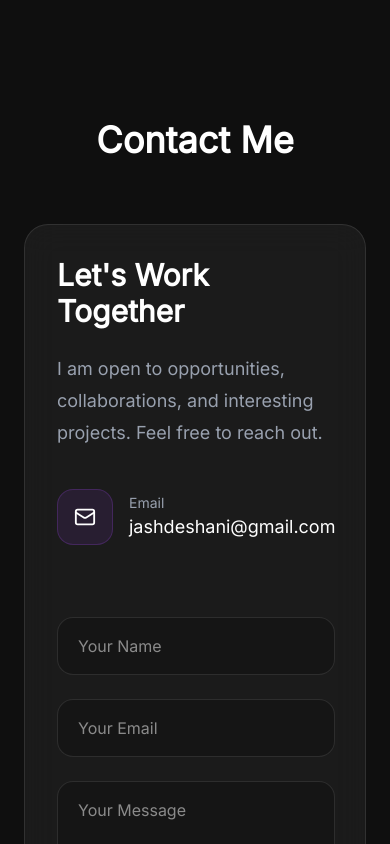
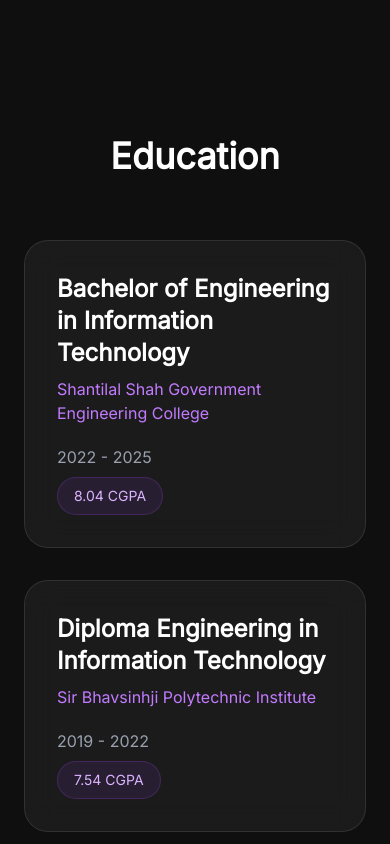
Before and after one commit to jash1734/jash-portfolio, a Next.js app: page / in a window 390 px wide. Shown: the part 5720-6564 px from the top of the page. Built offline with nearby package versions, Linux system fonts and the light colour scheme.

Commit message:
added education component

```diff
--- /dev/null
+++ b/app/components/Education.tsx
@@ -0,0 +1,147 @@
+import Reveal from "./Reveal";
+
+const education = [
+  {
+    degree: "Bachelor of Engineering in Information Technology",
+
+    institute: "Shantilal Shah Government Engineering College",
+
+    duration: "2022 - 2025",
+
+    cgpa: "8.04 CGPA",
+  },
+
+  {
+    degree: "Diploma Engineering in Information Technology",
+
+    institute: "Sir Bhavsinhji Polytechnic Institute",
+
+    duration: "2019 - 2022",
+
+    cgpa: "7.54 CGPA",
+  },
+];
+
+const Education = () => {
+
+  return (
+    <section
+      id="education"
+      className="py-28 px-6"
+    >
+      <Reveal>
+
+        <div className="max-w-6xl mx-auto">
+
+          <h2
+            className="
+              text-4xl
+              md:text-5xl
+              font-bold
+              text-center
+              mb-16
+            "
+          >
+            Education
+          </h2>
+
+          <div className="space-y-8">
+
+            {education.map((item) => (
+              <div
+
+                key={item.degree}
+
+                className="
+                  bg-white/5
+                  border
+                  border-white/10
+                  rounded-3xl
+                  p-8
+                  backdrop-blur-lg
+                  hover:border-purple-500/40
+                  hover:bg-white/[0.07]
+                  transition
+                  duration-300
+                "
+              >
+
+                <div
+                  className="
+                    flex
+                    flex-col
+                    md:flex-row
+                    md:items-center
+                    md:justify-between
+                    gap-5
+                  "
+                >
+
+                  <div>
+
+                    <h3
+                      className="
+                        text-2xl
+                        font-semibold
+                        mb-2
+                      "
+                    >
+                      {item.degree}
+                    </h3>
+
+                    <p
+                      className="
+                        text-purple-400
+                      "
+                    >
+                      {item.institute}
+                    </p>
+
+                  </div>
+
+                  <div
+                    className="
+                      flex
+                      flex-col
+                      md:items-end
+                      gap-2
+                    "
+                  >
+
+                    <p className="text-gray-400">
+                      {item.duration}
+                    </p>
+
+                    <div
+                      className="
+                        px-4
+                        py-2
+                        rounded-full
+                        bg-purple-500/10
+                        border
+                        border-purple-500/20
+                        text-purple-300
+                        text-sm
+                        w-fit
+                      "
+                    >
+                      {item.cgpa}
+                    </div>
+
+                  </div>
+
+                </div>
+
+              </div>
+            ))}
+
+          </div>
+
+        </div>
+
+      </Reveal>
+    </section>
+  );
+};
+
+export default Education;
--- a/app/components/Navbar.tsx
+++ b/app/components/Navbar.tsx
@@ -101,6 +101,14 @@
           </a>
 
           <a
+            href="#education"
+            onClick={() => setOpen(false)}
+            className="hover:text-purple-400 transition"
+          >
+            Education
+          </a>
+
+          <a
             href="#contact"
             className="hover:text-purple-400 transition"
           >
@@ -127,6 +135,7 @@
           className="
             md:hidden
             text-white
+            cursor-pointer
           "
         >
           {open ? <X size={28} /> : <Menu size={28} />}
@@ -182,6 +191,14 @@
           </a>
 
           <a
+            href="#education"
+            onClick={() => setOpen(false)}
+            className="hover:text-purple-400 transition"
+          >
+            Education
+          </a>
+
+          <a
             href="#contact"
             onClick={() => setOpen(false)}
             className="hover:text-purple-400 transition"
--- a/app/page.tsx
+++ b/app/page.tsx
@@ -8,6 +8,7 @@
 import Skills from "@/app/components/Skills";
 import Experience from "@/app/components/Experience";
 import Projects from "@/app/components/Projects";
+import Education from "@/app/components/Education";
 import Contact from "@/app/components/Contact";
 import Footer from "@/app/components/Footer";
 import BackgroundGlow from "@/app/components/BackgroundGlow";
@@ -48,6 +49,8 @@
 
       <Projects />
 
+      <Education />
+
       <Contact />
 
       <Footer />
```
